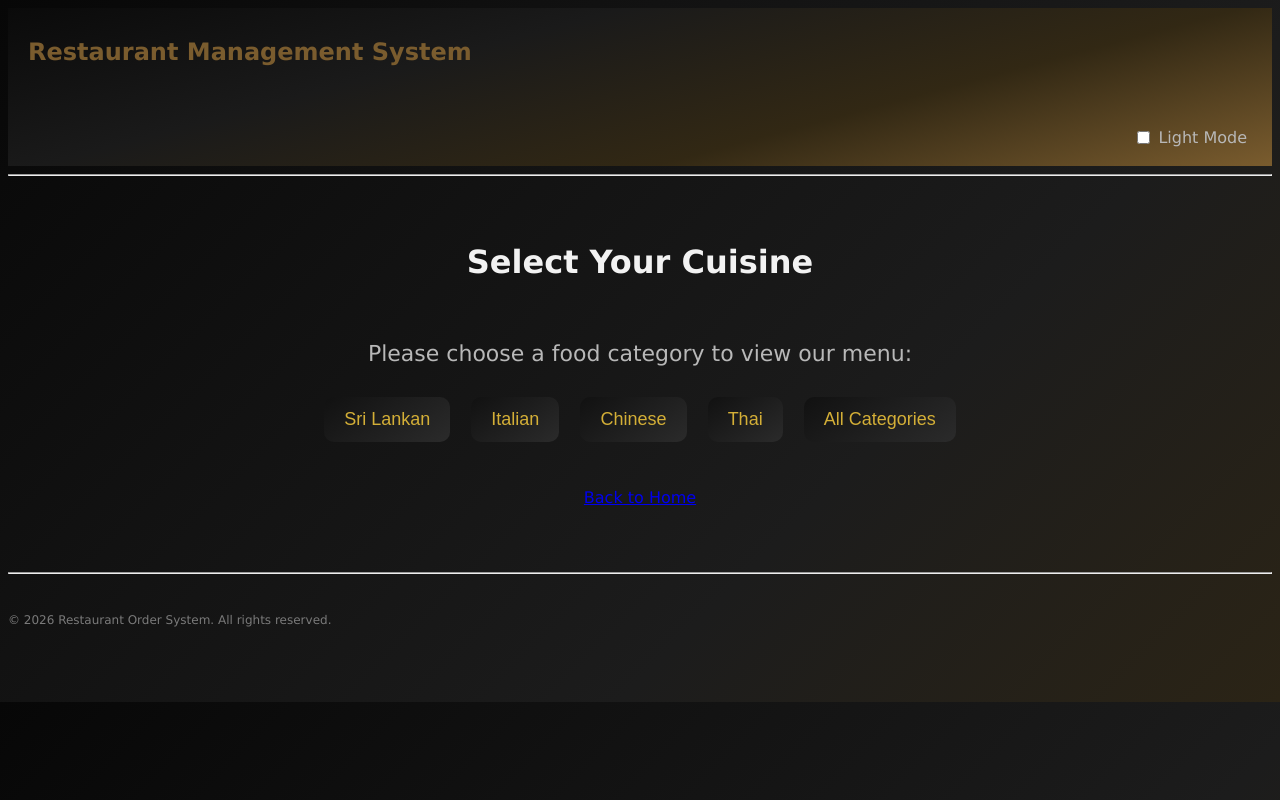
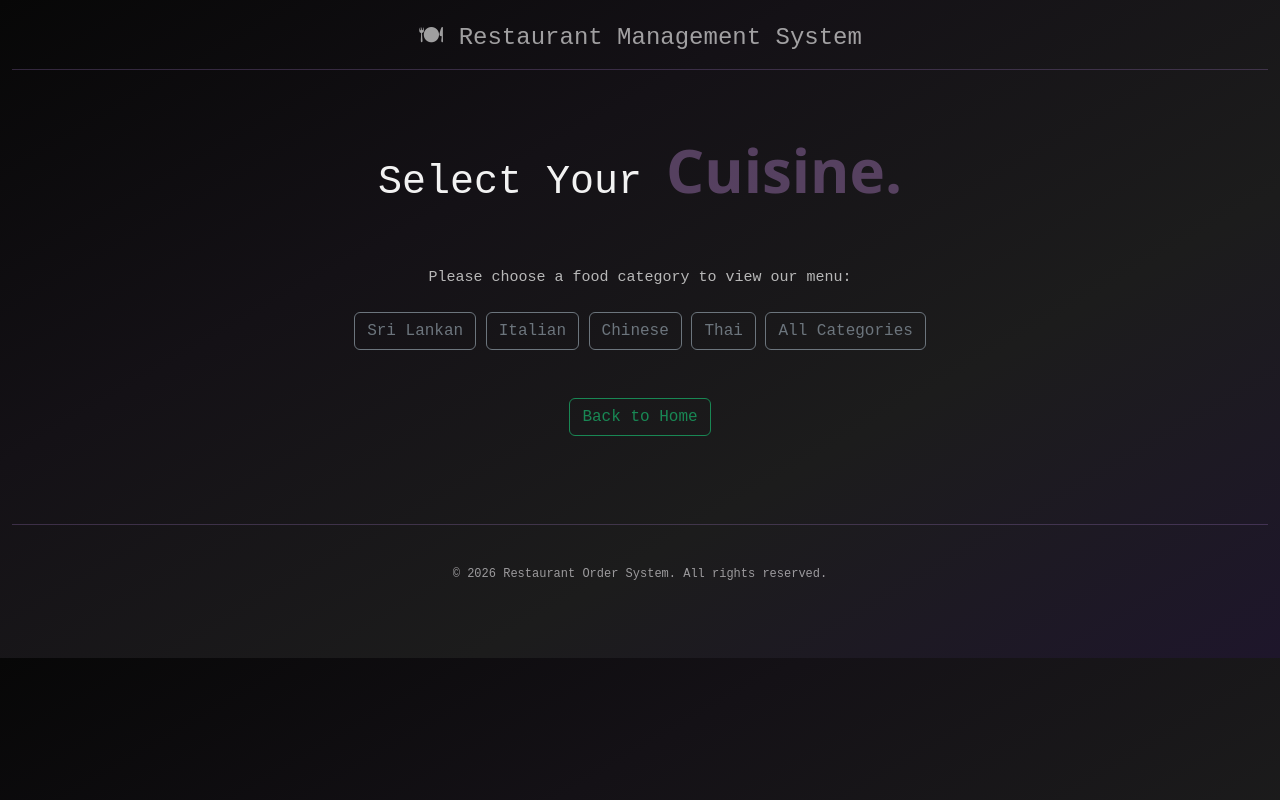
Before and after one commit to ikigai404/Restaurant_system, a Flask app: page /place_order in a window 1280 px wide. Run offline with Flask 3, Linux system fonts and the light colour scheme.

Commit message:
design updated

```diff
--- a/templates/ebill.html
+++ b/templates/ebill.html
@@ -33,7 +33,7 @@
     <p><strong style="color: #b08d2a;">Total Price: Rs {{ "%.2f"|format(total_price) }}</strong></p>
 
     <br>
-    <a href="/">Back to Home</a>
+    <a href="/" class="btn btn-outline-success">Back to Home</a>
     </center><br><br><br>
 
 {% endblock %}
--- a/templates/index.html
+++ b/templates/index.html
@@ -5,7 +5,7 @@
 <center><h1 style="margin-bottom: 60px;">Restaurant Order System</h1>
 <p style="margin-bottom: 30px;">Welcome!</p>
 <p style="margin-bottom: 70px;">Ready to Order?</p>
-<a href="/place_order">View Cuisine Categories & Place Order</a>
+<a href="/place_order" class="btn btn-outline-success">View Cuisine Categories & Place Order</a>
 </center>
 <br><br><br>
 {% endblock %}
--- a/templates/layout.html
+++ b/templates/layout.html
@@ -1,6 +1,14 @@
 <!DOCTYPE html>
 <html lang="en">
+
 <head>
+
+    <script src="https://cdn.jsdelivr.net/npm/bootstrap@5.3.8/dist/js/bootstrap.bundle.min.js"
+        integrity="sha384-FKyoEForCGlyvwx9Hj09JcYn3nv7wiPVlz7YYwJrWVcXK/BmnVDxM+D2scQbITxI"
+        crossorigin="anonymous"></script>
+    <link href="https://cdn.jsdelivr.net/npm/bootstrap@5.3.8/dist/css/bootstrap.min.css" rel="stylesheet"
+        integrity="sha384-sRIl4kxILFvY47J16cr9ZwB07vP4J8+LH7qKQnuqkuIAvNWLzeN8tE5YBujZqJLB" crossorigin="anonymous">
+
     <style>
         table {
             border-collapse: collapse;
@@ -8,46 +16,37 @@
             text-align: left;
             margin: 0 auto;
         }
+
         body {
-            background: linear-gradient(135deg, #070707, #121212, #1C1C1C, #2B2416);
-	    font-family: Lucida Sans Unicode;
+            background: linear-gradient(150deg, #070707, #141116, #1c1c1c, #1e162b);
         }
+
         h1 {
             color: #F2F2F2;
         }
-	p, label {
+
+        p,
+        label {
             color: #B8B8B8;
         }
+
         p {
-	    font-size:22px;
+            font-size: 22px;
         }
-	.top {
-    	    background: linear-gradient(165deg, #0A0A0A, #1A1A1A, #322814, #7A5C2E);
-   	    display: flex;
-	    justify-content: space-between;
-            align-items: flex-start;
-            padding: 10px 20px;
-	}
-	.switch {
-	    display: flex;
-  	    align-items: center;
-    	    gap: 5px;
-	    margin-top: 100px;
+
+        hr {
+            border-color: #af82d8;
         }
     </style>
     <meta charset="UTF-8">
     <meta name="viewport" content="width=device-width, initial-scale=1.0">
     <title>{% block title %}Restaurant System{% endblock %}</title>
 </head>
-<body>
-    <div class="top">
-    <h2 style="color: #7A5C2E;">Restaurant Management System</h2>
-    <div class="switch">
-    <input type="checkbox" id="theme-toggle">
-    <label for="theme-toggle" class="toggle-btn">Light Mode
-    </label><br><br>
-    </div>
-    </div>
+<div class="container-fluid">
+
+    <body style="font-family: 'Courier New', Courier, monospace;">
+        <br>
+        <h4 style="text-align: center; color: rgba(255, 255, 255, 0.605);"> 🍽 Restaurant Management System</h4>
         <hr>
 
         <main>
@@ -55,9 +54,15 @@
         </main>
 
         <hr>
+        <center>
             <footer>
                 <br>
-        <p style="font-size: 12px; color: #7A7A7A; margin-bottom: 75px;">&copy; 2026 Restaurant Order System. All rights reserved.</p>
+                <p style="font-size: 12px; color: #f6f4f895; margin-bottom: 75px;">&copy; 2026 Restaurant Order System.
+                    All rights
+                    reserved.</p>
             </footer>
+        </center>
     </body>
+</div>
+
 </html>
--- a/templates/place_order.html
+++ b/templates/place_order.html
@@ -4,31 +4,20 @@
 {% block content %}
     <center>
     <br><br>
-    <h1 style="margin-bottom: 60px;">Select Your Cuisine</h1>
-    <p style="margin-bottom: 23px;">Please choose a food category to view our menu:</p>
+    <h1 style="margin-bottom: 60px;">Select Your <b style="color: rgba(195, 140, 219, 0.37); font-family:'Segoe UI', Tahoma, Geneva, Verdana, sans-serif; font-size: 60px;">Cuisine.</b></h1>
+    <p style="margin-bottom: 23px; font-size: 15px;">Please choose a food category to view our menu:</p>
     <form action="/menu" method="GET">
-	<style>
-	.cuisine-options button {
- 	 padding: 12px 20px;
- 	 margin: 8px;
-	 border: none;
- 	 border-radius: 10px;
- 	 cursor: pointer;
- 	 font-size: 18px;
- 	 background: linear-gradient(145deg, #111, #2b2b2b);
- 	 color: #d4af37;
-	 }
-	</style>
+
         <div class="cuisine-options">
-            <button type="submit" name="category" value="sri_lankan">Sri Lankan</button>
-            <button type="submit" name="category" value="italian">Italian</button>
-            <button type="submit" name="category" value="chinese">Chinese</button>
-            <button type="submit" name="category" value="thai">Thai</button>
-            <button type="submit" name="category" value="all">All Categories</button>
+            <button type="submit" name="category" class="btn btn-outline-secondary" value="sri_lankan">Sri Lankan</button>
+            <button type="submit" name="category" class="btn btn-outline-secondary" value="italian">Italian</button>
+            <button type="submit" name="category" class="btn btn-outline-secondary" value="chinese">Chinese</button>
+            <button type="submit" name="category" class="btn btn-outline-secondary" value="thai">Thai</button>
+            <button type="submit" name="category" class="btn btn-outline-secondary" value="all">All Categories</button>
         </div>
     </form>
     <br><br>
-    <a href="/">Back to Home</a>
+    <a href="/" class="btn btn-outline-success">Back to Home</a>
     </center><br><br><br>
 {% endblock %}
 </html>
```
Also changed, not shown: templates/menu.html (+15 -20 lines), templates/review_order.html (+15 -23 lines). Lines whose indentation alone changed are shown as unchanged.
